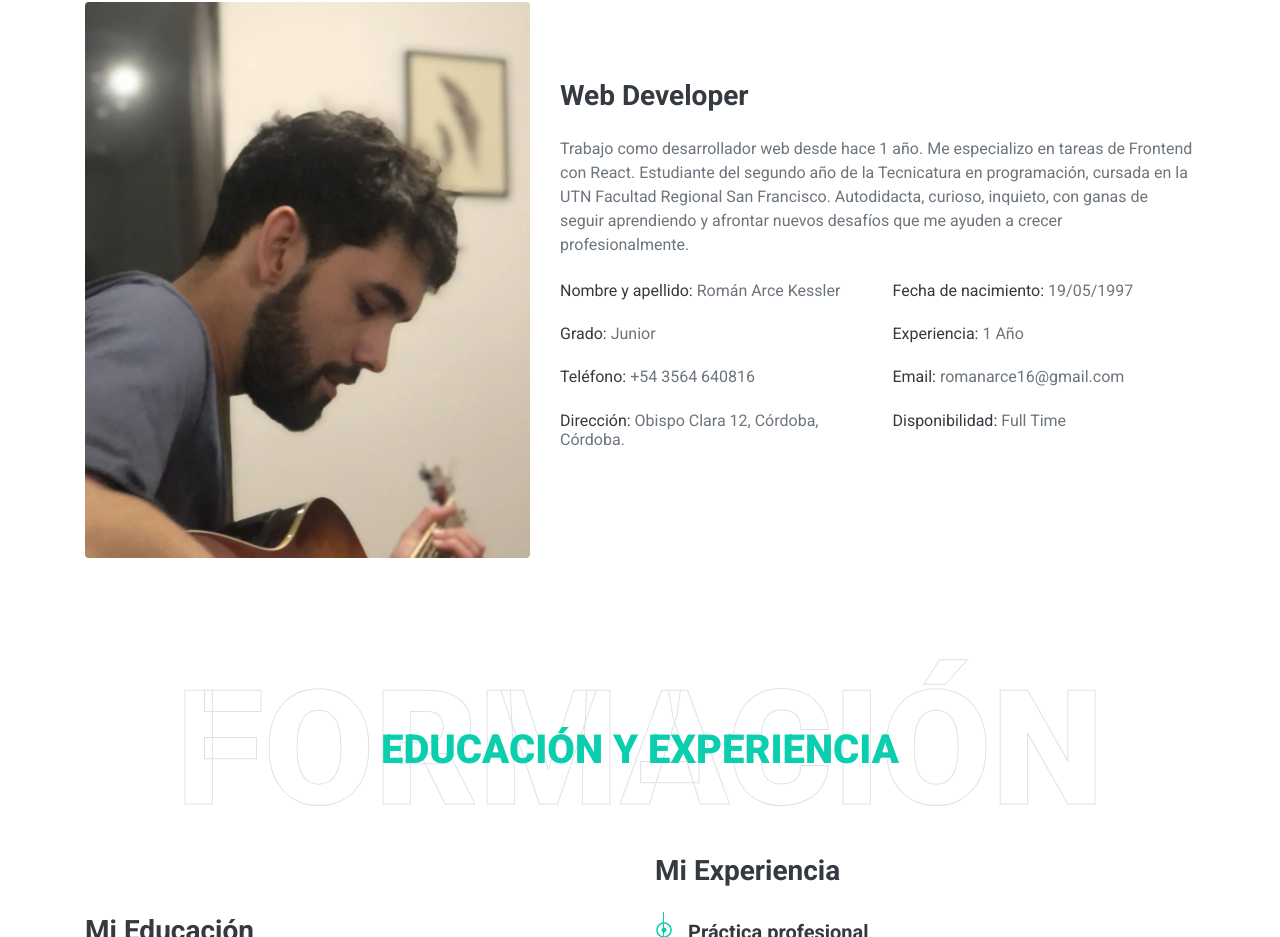
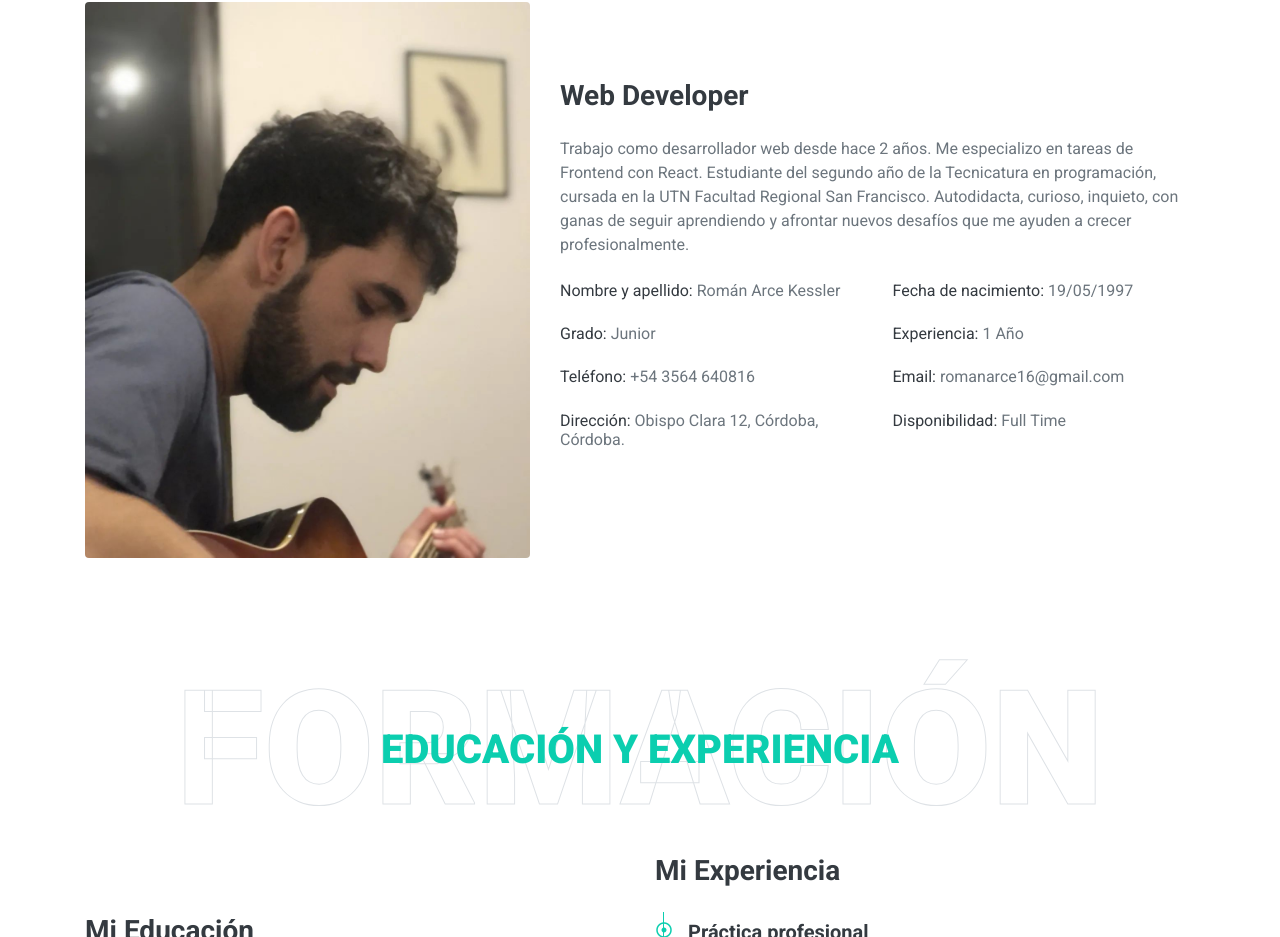
Before and after one commit to RomanarceK/freelance-portfolio, a plain HTML site: page index.html in a window 1280 px wide. Shown: the part 1094-2031 px from the top of the page. Drawn offline with nearby package versions, Linux system fonts and the light colour scheme.

Commit message:
Updates años de experiencia

```diff
--- a/index.html
+++ b/index.html
@@ -81,7 +81,7 @@
                 </div>
                 <div class="col-lg-7">
                     <h3 class="mb-4">Web Developer</h3>
-                    <p>Trabajo como desarrollador web desde hace 1 año. Me especializo en tareas de Frontend con React. Estudiante del segundo año de la Tecnicatura en programación, cursada en la UTN Facultad Regional San Francisco. Autodidacta, curioso, inquieto, con ganas de seguir aprendiendo y afrontar nuevos desafíos que me ayuden a crecer profesionalmente.</p>
+                    <p>Trabajo como desarrollador web desde hace 2 años. Me especializo en tareas de Frontend con React. Estudiante del segundo año de la Tecnicatura en programación, cursada en la UTN Facultad Regional San Francisco. Autodidacta, curioso, inquieto, con ganas de seguir aprendiendo y afrontar nuevos desafíos que me ayuden a crecer profesionalmente.</p>
                     <div class="row mb-3">
                         <div class="col-sm-6 py-2"><h6>Nombre y apellido: <span class="text-secondary">Román Arce Kessler</span></h6></div>
                         <div class="col-sm-6 py-2"><h6>Fecha de nacimiento: <span class="text-secondary">19/05/1997</span></h6></div>
```
